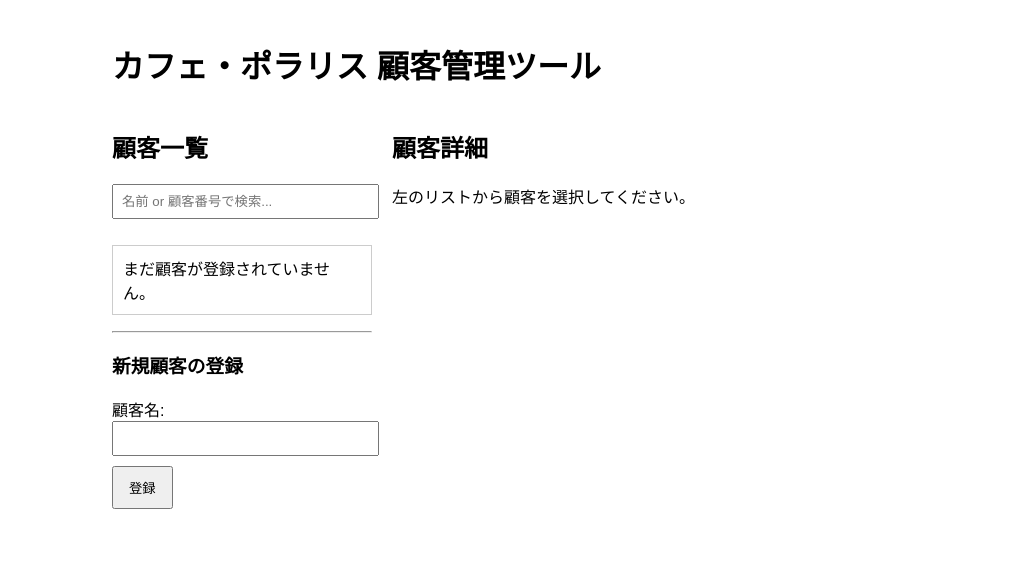
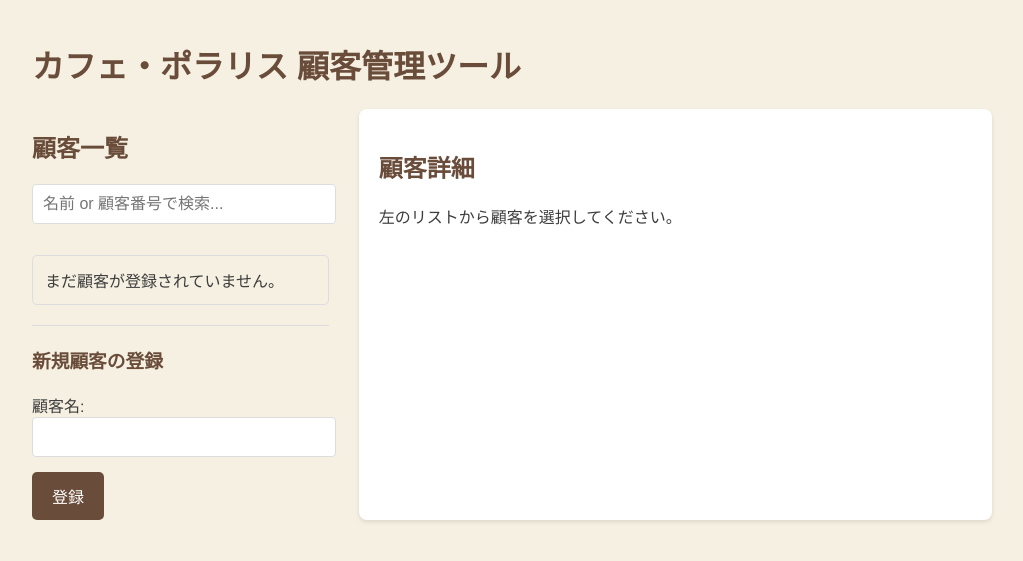
Before and after one commit to fan82958-web/cafe_customer_app, a Flask app: page / in a window 1280 px wide. Shown: the top 561 px of the page, without its empty margins (128-1151 px from the left). Run offline with Flask 3, Linux system fonts and the light colour scheme; data that the repository does not hold is empty.

Commit message:
feat:step9-improvements

```diff
--- a/static/script.js
+++ b/static/script.js
@@ -1,3 +1,27 @@
 // static/script.js
 
-console.log("JavaScriptファイルが正常に読み込まれました！");
+// static/script.js
+
+// ページのすべてのコンテンツが読み込まれた後に、この中の処理を実行する
+document.addEventListener('DOMContentLoaded', function() {
+
+    // --- 日付の自動入力 ---
+    // idが 'visitDate' の要素（日付入力欄）を取得
+    const visitDateInput = document.getElementById('visitDate');
+
+    // もし、その要素が存在するなら（詳細ページを開いているなら）
+    if (visitDateInput) {
+        // 今日の日付を取得
+        const today = new Date();
+
+        // YYYY-MM-DD 形式の文字列に変換
+        const year = today.getFullYear();
+        const month = String(today.getMonth() + 1).padStart(2, '0'); // 月は0から始まるので+1
+        const day = String(today.getDate()).padStart(2, '0');
+        const todayString = `${year}-${month}-${day}`;
+
+        // 日付入力欄の初期値として設定
+        visitDateInput.value = todayString;
+    }
+
+});
--- a/templates/index.html
+++ b/templates/index.html
@@ -7,15 +7,64 @@
     <meta name="viewport" content="width=device-width, initial-scale=1.0">
     <!-- シンプルなCSSを追加して見た目を整える -->
     <style>
-        body { font-family: sans-serif; max-width: 800px; margin: 0 auto; padding: 20px; }
-        .container { display: flex; gap: 20px; }
+        :root {
+            --primary-color: #6a4c3a; /* カフェのテーマカラー（ブラウン） */
+            --secondary-color: #f5f0e1; /* 背景色（クリーム） */
+            --accent-color: #a27b60; /* アクセントカラー */
+            --font-color: #3d3d3d;
+            --border-color: #ddd;
+        }
+        body {
+            font-family: 'Helvetica Neue', 'Arial', 'Hiragino Sans', 'Meiryo', sans-serif;
+            background-color: var(--secondary-color);
+            color: var(--font-color);
+            max-width: 960px;
+            margin: 0 auto;
+            padding: 20px;
+        }
+        h1, h2, h3 { color: var(--primary-color); }
+        .container { display: flex; gap: 30px; }
         .left-panel { flex: 1; }
-        .right-panel { flex: 2; }
+        .right-panel { flex: 2; background-color: white; padding: 20px; border-radius: 8px; box-shadow: 0 2px 4px rgba(0,0,0,0.1); }
+
         .customer-list ul { list-style: none; padding: 0; }
-        .customer-list li { padding: 10px; border: 1px solid #ccc; margin-bottom: 5px; cursor: pointer; }
-        .customer-list li:hover { background-color: #f0f0f0; }
-        input, textarea { width: 95%; padding: 8px; margin-bottom: 10px; }
-        button { padding: 10px 15px; cursor: pointer; }
+        .customer-list a { text-decoration: none; color: inherit; }
+        .customer-list li {
+            padding: 12px;
+            border: 1px solid var(--border-color);
+            margin-bottom: 8px;
+            cursor: pointer;
+            border-radius: 5px;
+            transition: all 0.2s ease;
+        }
+        .customer-list li:hover { background-color: #fff; transform: translateY(-2px); box-shadow: 0 2px 4px rgba(0,0,0,0.05); }
+        .customer-list li.selected {
+            background-color: var(--accent-color);
+            color: white;
+            border-color: var(--primary-color);
+        }
+
+        form { margin-top: 20px; }
+        input[type="text"], input[type="date"], textarea {
+            width: 95%;
+            padding: 10px;
+            margin-bottom: 15px;
+            border: 1px solid var(--border-color);
+            border-radius: 4px;
+            font-size: 16px;
+        }
+        button {
+            background-color: var(--primary-color);
+            color: white;
+            padding: 12px 20px;
+            border: none;
+            border-radius: 5px;
+            cursor: pointer;
+            font-size: 16px;
+            transition: background-color 0.2s ease;
+        }
+        button:hover { background-color: var(--accent-color); }
+        hr { border: 0; border-top: 1px solid var(--border-color); margin: 20px 0; }
     </style>
     <title>カフェ・ポラリス 顧客管理</title>
 </head>
@@ -34,7 +83,7 @@
                     <!-- ここからがJinja2テンプレートエンジンの魔法 -->
                     {% for customer in customers %}
                         <a href="{{ url_for('index', customer_id=customer['id']) }}" style="text-decoration: none; color: inherit;">
-                            <li {% if selected_customer and selected_customer['id'] == customer['id'] %}style="background-color: #e0e0e0;"{% endif %}>
+                            <li class="{% if selected_customer and selected_customer['id'] == customer['id'] %}selected{% endif %}">
                                 ({{ '%03d'|format(customer['id']) }}) {{ customer['name'] }} 様
                             </li>
                         </a>
```
